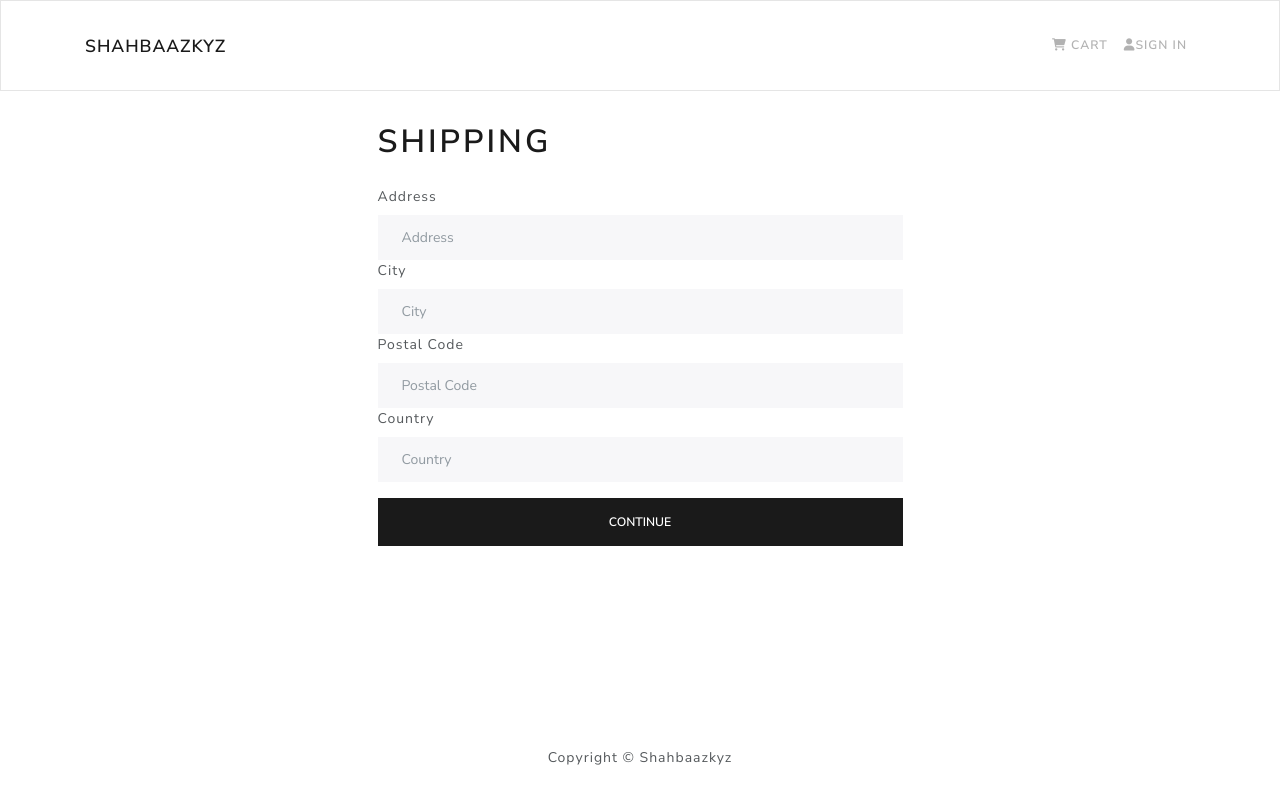
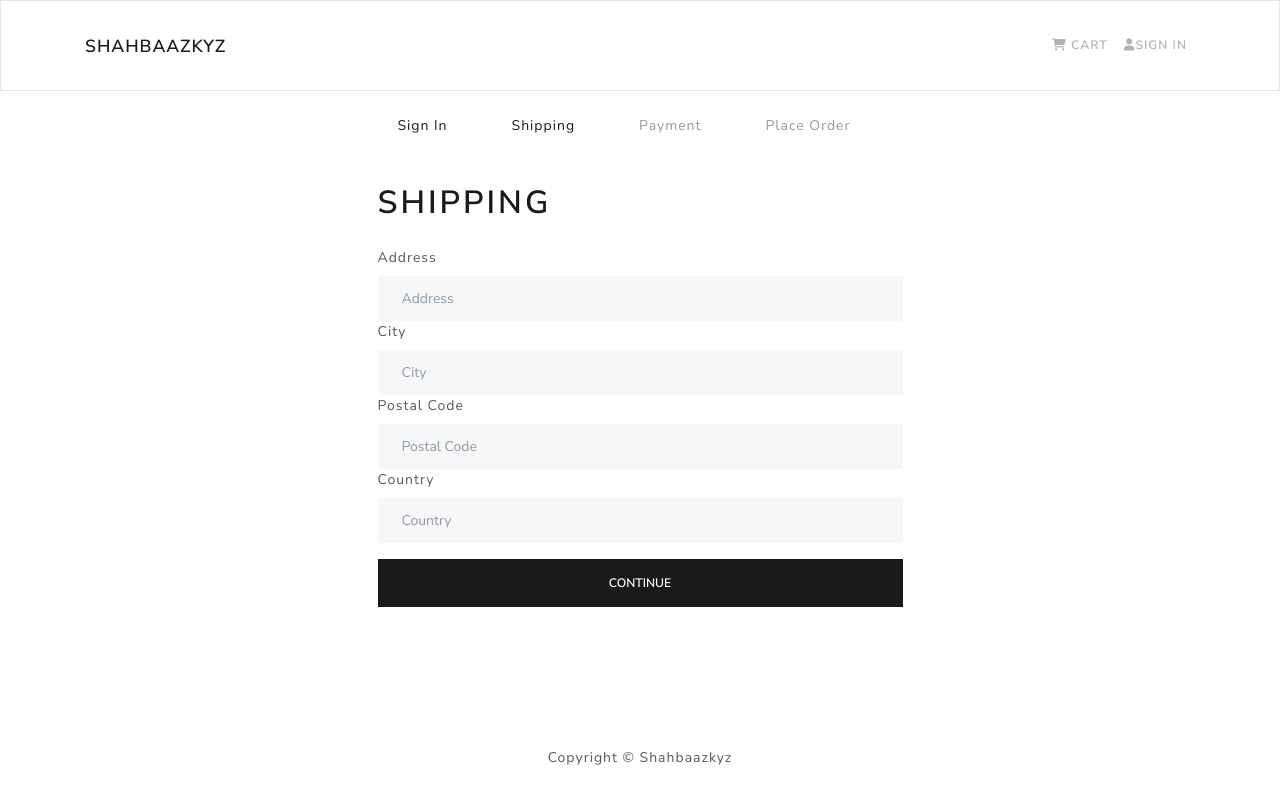
Before and after one commit to shahbaazkyz/MERN-E-Commerce-App, a React (Create React App) app in the folder frontend/: page /shipping in a window 1280 px wide. Built offline with nearby package versions, Linux system fonts and the light colour scheme.

Commit message:
✅ checkout steps implemented!

```diff
--- a/frontend/src/pages/ShippingScreen.js
+++ b/frontend/src/pages/ShippingScreen.js
@@ -2,6 +2,7 @@ import React, { useState } from "react";
 import { Form, Button } from "react-bootstrap";
 import { useDispatch, useSelector } from "react-redux";
 import { useNavigate } from "react-router-dom";
+import CheckoutSteps from "../components/CheckoutSteps";
 import FormContainer from "../components/FormContainer";
 import { saveShippingAddress } from "../redux/actions/cartActions";
 
@@ -26,6 +27,7 @@ const ShippingScreen = () => {
 
   return (
     <FormContainer>
+      <CheckoutSteps step1 step2 />
       <h1>Shipping</h1>
       <Form onSubmit={submitHandler}>
         <Form.Group controlId="address">
```
